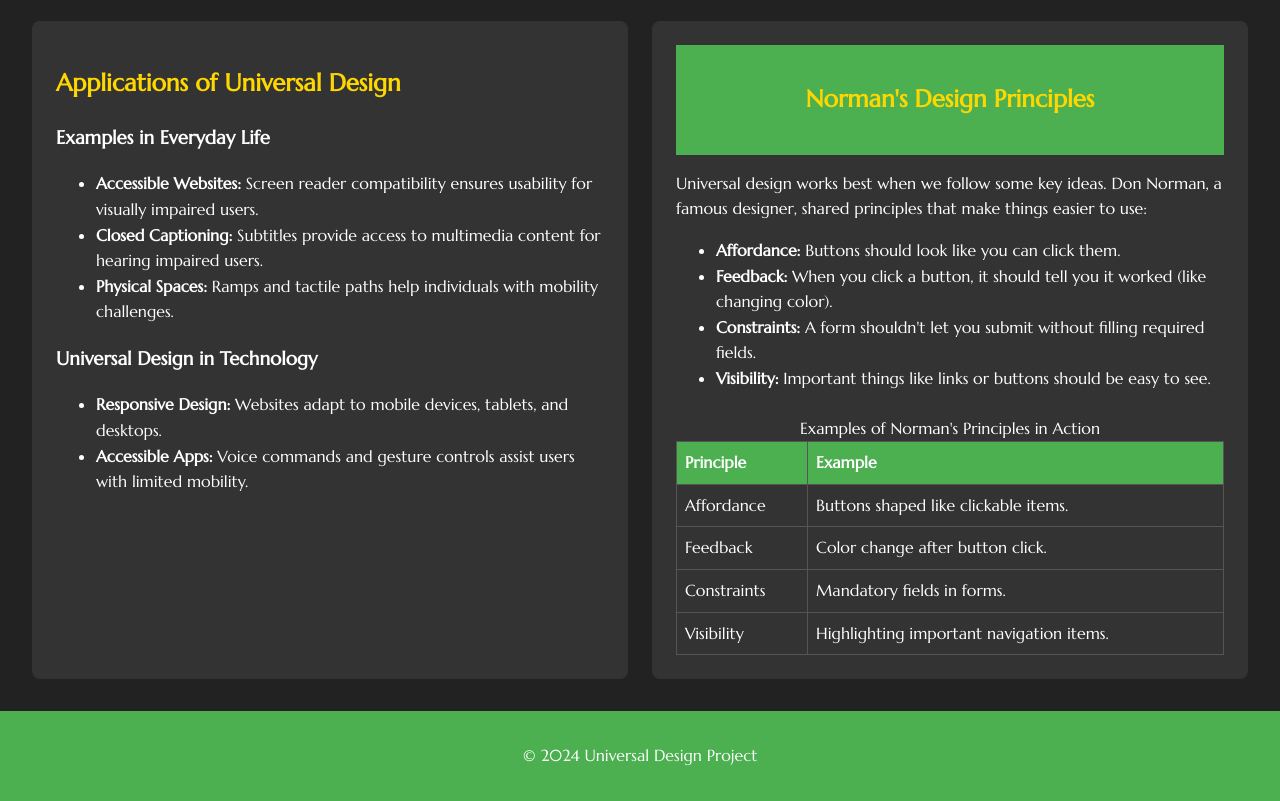
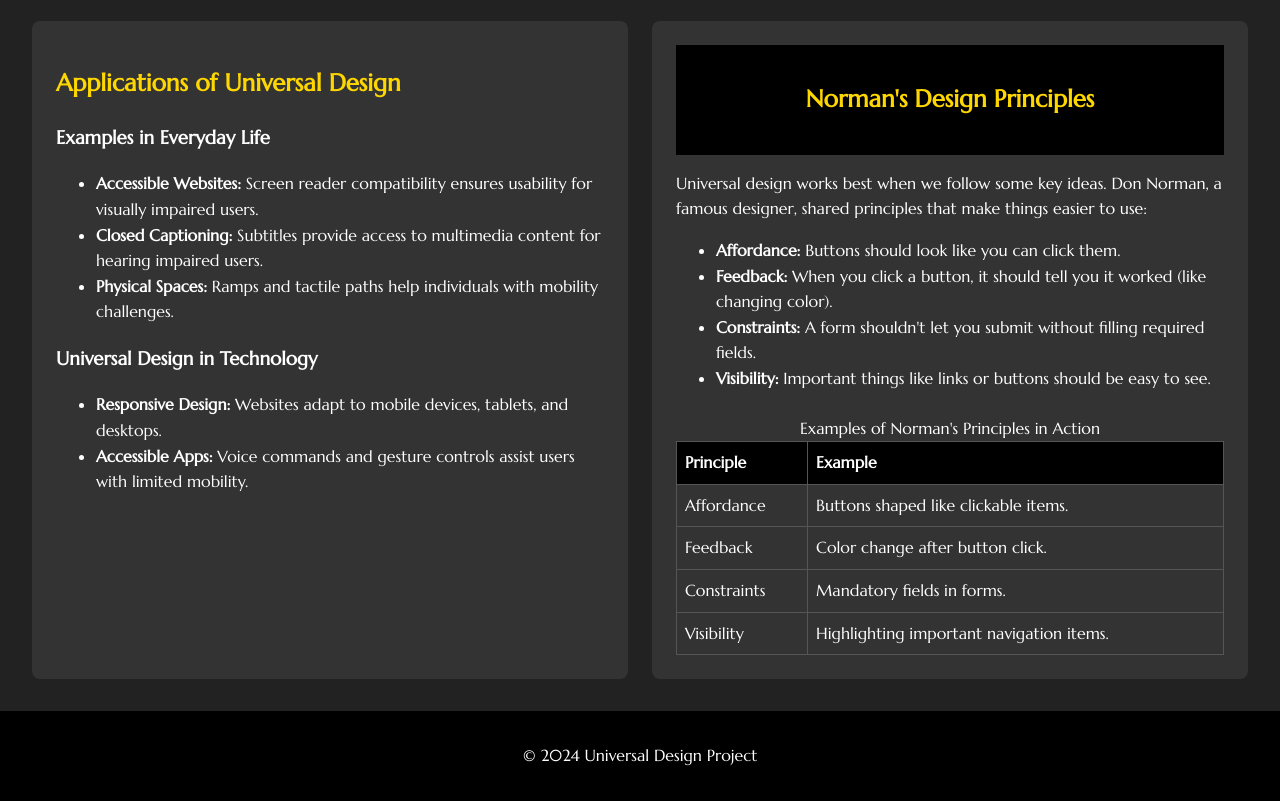
Before and after one commit to Mr-Kesh/FinalProject, a plain HTML site: page What.html in a window 1280 px wide. Shown: the part 678-1479 px from the top of the page. Drawn offline with Linux system fonts and the light colour scheme.

Commit message:
Update What.css

```diff
--- a/What.css
+++ b/What.css
@@ -29,7 +29,7 @@ body {
 }
 
 header {
-    background-color: #4CAF50;
+    background-color: black;
     color: white;
     text-align: center;
     padding: 1em;
@@ -89,12 +89,12 @@ table td {
 }
 
 table th {
-    background-color: #4CAF50;
+    background-color: black;
     color: white;
 }
 
 footer {
-    background-color: #4CAF50;
+    background-color: black;
     color: white;
     text-align: center;
     padding: 1em;
```
